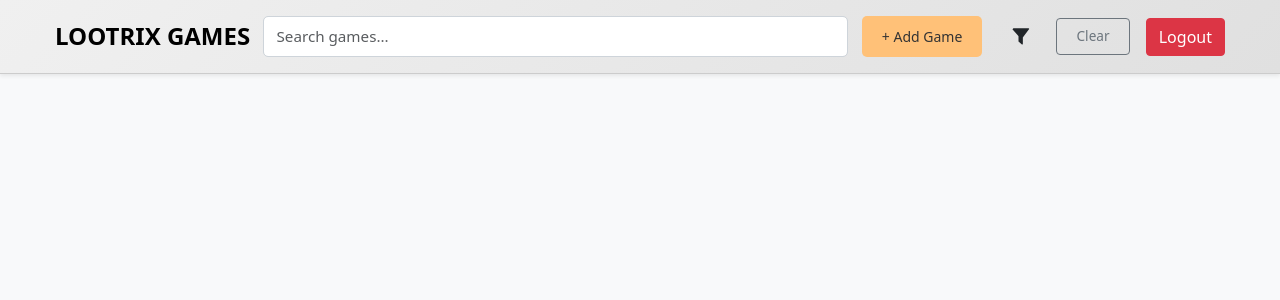
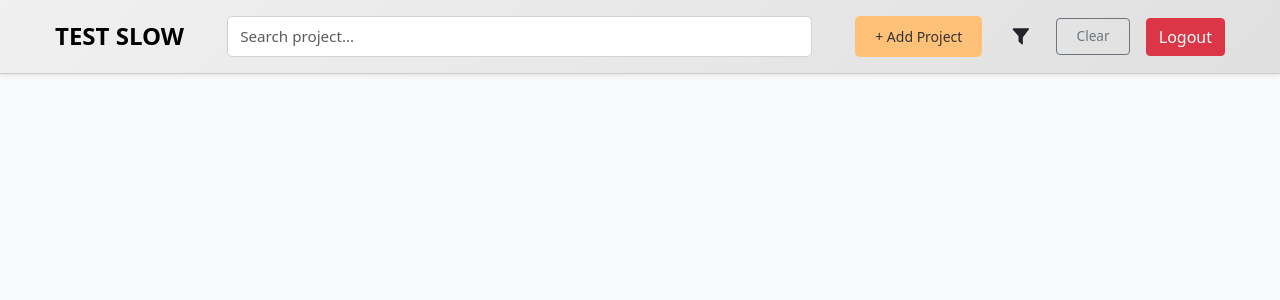
Before and after one commit to SPYDER46/testcase-manager, a Flask app: page / in a window 1280 px wide. Shown: the top 300 px of the page. Run offline with Flask 3, Linux system fonts and the light colour scheme; data that the repository does not hold is empty; some libraries are stand-ins or nearby versions.

Commit message:
Change titles

```diff
--- a/app.py
+++ b/app.py
@@ -49,8 +49,10 @@ app.config.update(
     MAIL_SERVER='smtp.gmail.com',
     MAIL_PORT=587,
     MAIL_USE_TLS=True,
-    MAIL_USERNAME=os.environ.get('MAIL_USERNAME'),
-    MAIL_PASSWORD=os.environ.get('MAIL_PASSWORD')
+    MAIL_USERNAME='muthuvelraj2818@gmail.com',
+    MAIL_PASSWORD='kxgh igwf elbh xibo'
+    # MAIL_USERNAME=os.environ.get('MAIL_USERNAME'),
+    # MAIL_PASSWORD=os.environ.get('MAIL_PASSWORD')
 )
 
 mail = Mail(app)
@@ -709,7 +711,6 @@ def edit_suite(game_name, testcase_id, suite_id):
     # }
 
     # For Railway app
-
     suite = {
         'id': row[0],
         'suite_name': row[2],
--- a/templates/games.html
+++ b/templates/games.html
@@ -2,7 +2,10 @@
 <html lang="en">
 <head>
   <meta charset="UTF-8" />
-  <title>TestCase</title>
+  <title>TEST SLOW — Quality Matters</title>
+  <link rel="icon" href="favicon.ico" type="image/x-icon">
+</head>
+
   <link href="https://cdn.jsdelivr.net/npm/bootstrap@5.3.0/dist/css/bootstrap.min.css" rel="stylesheet" />
   <link href="{{ url_for('static', filename='styles.css') }}" rel="stylesheet" />
 </head>
@@ -13,17 +16,22 @@
   <div class="container d-flex justify-content-between align-items-center flex-wrap">
 
     <!-- GameHub Title -->
-    <h1 class="fs-4 fw-bold text-black mb-0">LOOTRIX GAMES</h1>
+
+    <div class="d-flex align-items-center gap-2">
+      <!-- <img src="static\Logo.png" alt="Test Slow Logo" width="40" height="40"> -->
+      <h1 class="fs-4 fw-bold text-black mb-0">TEST SLOW</h1>
+    </div>
+
 
     <!-- Center: Search Bar -->
     <div class="col-md-6 col-sm-12 mb-2 mb-md-0">
-      <input type="text" class="form-control" id="searchInput" placeholder="Search games..." onkeyup="filterGames()">
+      <input type="text" class="form-control" id="searchInput" placeholder="Search project..." onkeyup="filterGames()">
     </div>
 
 <div class="d-flex align-items-center gap-2">
 
   <!-- Add Game Button -->
-  <button class="btn btn-orange" data-bs-toggle="modal" data-bs-target="#addGameModal">+ Add Game</button>
+  <button class="btn btn-orange" data-bs-toggle="modal" data-bs-target="#addGameModal">+ Add Project</button>
 
   <!-- Filter Button -->
   <button class="btn btn-outline-black ms-2 d-flex align-items-center" id="filterBtn" data-bs-toggle="collapse" data-bs-target="#filterPanel" aria-expanded="false" aria-controls="filterPanel" title="Filter Games">
@@ -91,12 +99,12 @@
   <div class="modal-dialog modal-dialog-centered">
     <div class="modal-content rounded-4 shadow-sm">
       <div class="modal-header" style="text-align: center;">
-        <h5 class="modal-title" id="addGameModalLabel">Add New Game</h5>
+        <h5 class="modal-title" id="addGameModalLabel">Add New Project</h5>
       </div>
       <form method="POST" action="{{ url_for('home') }}">
         <div class="modal-body">
             <div class="mb-3">
-            <label for="gameName" class="form-label">Game Name:</label>
+            <label for="gameName" class="form-label">Project Name:</label>
             <input type="text" class="form-control" id="gameName" name="game_name" required>
             </div>
             <div class="mb-3">
@@ -161,7 +169,7 @@
     </div>
     </div>
         <div class="modal-footer">
-            <button type="submit" class="btn btn-orange">Add Game</button>
+            <button type="submit" class="btn btn-orange">Add Project</button>
             <button type="button" class="btn btn-outline-secondary" data-bs-dismiss="modal">Cancel</button>
         </div>
         </form>
--- a/templates/reset_password.html
+++ b/templates/reset_password.html
@@ -6,7 +6,7 @@
   <title>Reset Password</title>
   <link rel="stylesheet" href="static/styles.css" />
 </head>
-<body>
+<body class="auth-page">
   <div class="new_container">
     <h2>Reset Password</h2>
     {% if message %}
```
